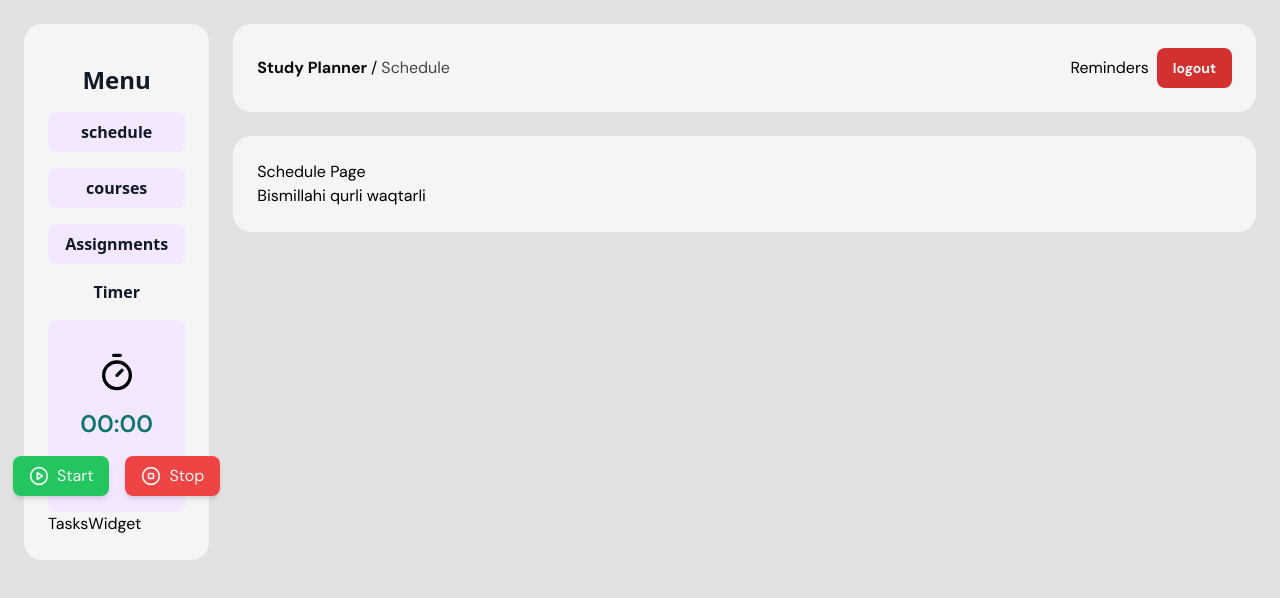
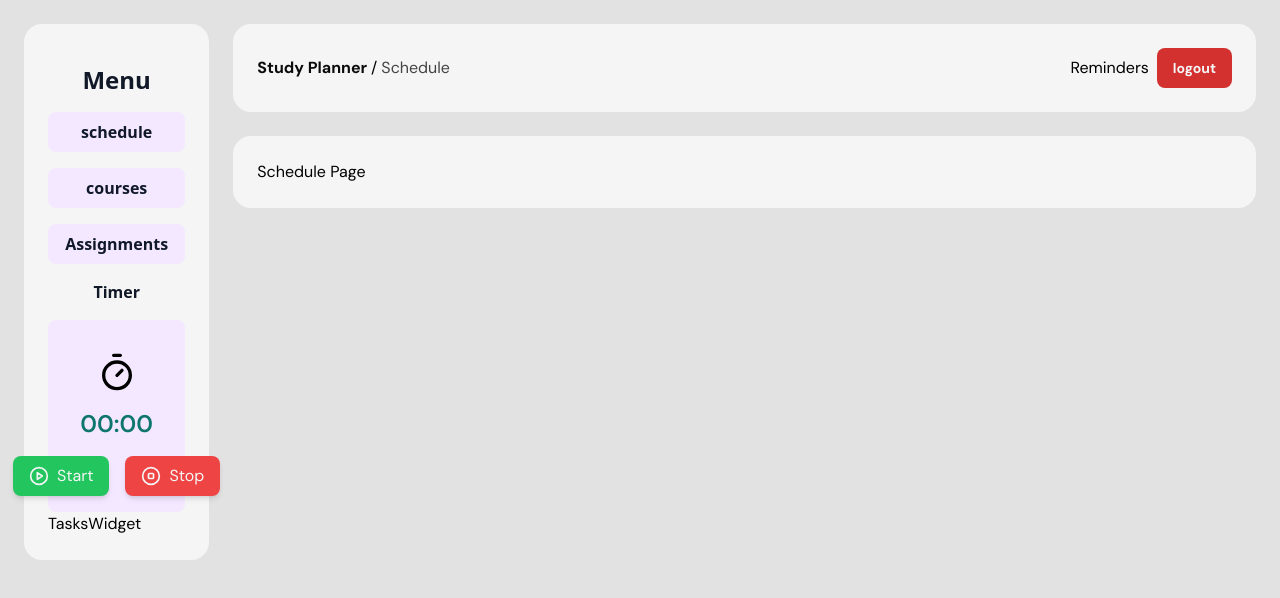
Before and after one commit to Faustina-Acheampong/backend-study-planner, a Next.js app in the folder client/: page /schedule in a window 1280 px wide. Shown: the top 598 px of the page. Built offline with nearby package versions, Linux system fonts and the light colour scheme.

Commit message:
added link to calendar view

```diff
--- a/client/src/app/schedule/page.tsx
+++ b/client/src/app/schedule/page.tsx
@@ -1,10 +1,8 @@
 "use client";
-
-
-
-
-
-
+import React, { useEffect, useState } from 'react';
+// import Calendar from 'react-calendar';
+import 'react-calendar/dist/Calendar.css';
+import axios from 'axios';
 
 
 
@@ -15,7 +13,7 @@ export default function SchedulePage() {
         >
             Schedule Page
 
-            <h2>Bismillahi qurli waqtarli</h2>
+
             {/* schedule calendar view */}
             {/* tasks list */}
         </div>
```
